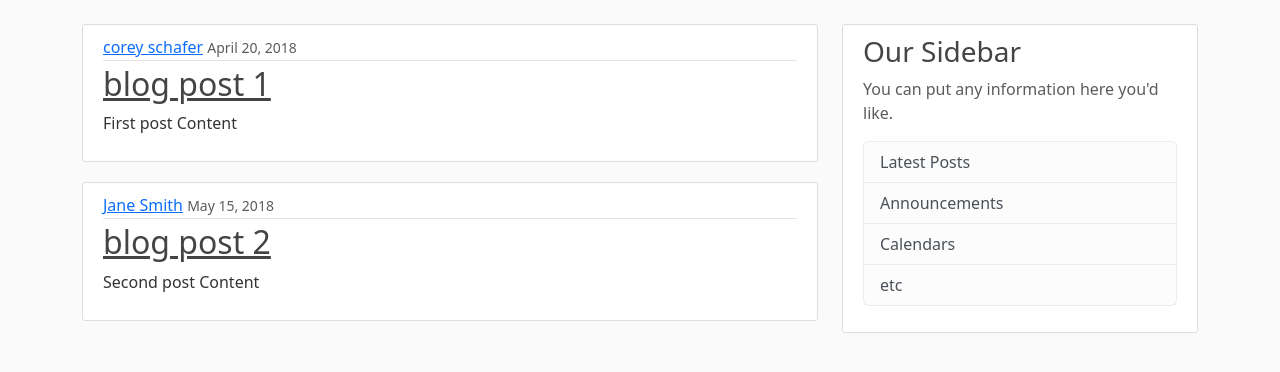
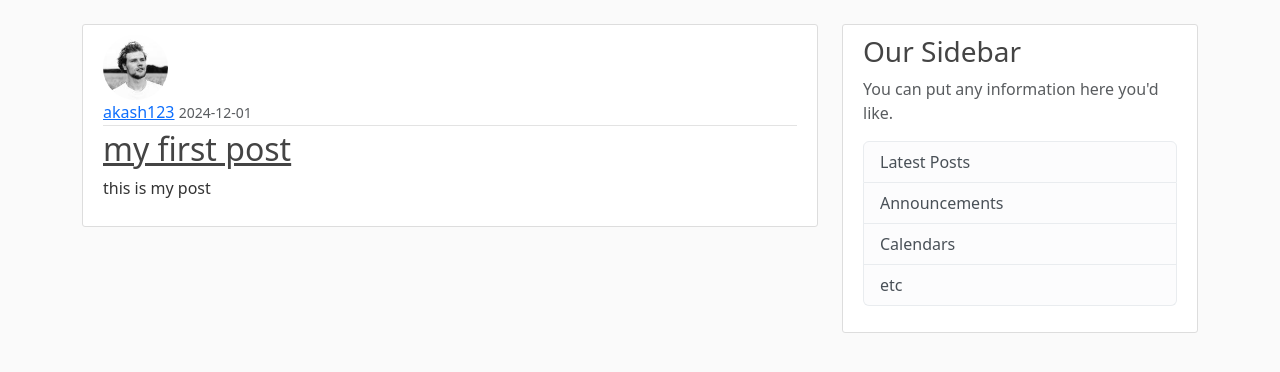
Before and after one commit to GAGGZ1/Flask-Blog, a Flask app: page / in a window 1280 px wide. Shown: the part 56-428 px from the top of the page. Run offline with Flask 3, Linux system fonts and the light colour scheme.

Commit message:
Added Feature- Create, Update, and Delete Posts

```diff
--- a/Flask_Blog/flaskblog/routes.py
+++ b/Flask_Blog/flaskblog/routes.py
@@ -6,24 +6,11 @@ from flaskblog.forms import RegistrationForm,LoginForm,UpdateAccountForm, PostFo
 from flaskblog.models import User,Post
 from flaskblog import app,db,bcrypt
 from flask_login import  login_user,current_user,logout_user, login_required
-posts=[
-    {
-        'author':'corey schafer',
-        'title':'blog post 1',
-        'content':'First post Content',
-        'date_posted':'April 20, 2018'
-    },
-    {
-        'author':'Jane Smith',
-        'title':'blog post 2',
-        'content':'Second post Content',
-        'date_posted':'May 15, 2018'
-    }
-]
 
 @app.route("/")
 @app.route("/home")
 def home():
+    posts=Post.query.all()
     return render_template('home.html',posts=posts)
 
 
@@ -116,6 +103,9 @@ def account():
 def new_post():
     form=PostForm()
     if form.validate_on_submit():
+        post=Post(title=form.title.data,content=form.content.data,author=current_user)
+        db.session.add(post)
+        db.session.commit()
         flash('Your Post has been created!','success')
         return redirect(url_for('home'))
     return render_template('create_post.html', title='New Post',form=form)
--- a/Flask_Blog/flaskblog/templates/home.html
+++ b/Flask_Blog/flaskblog/templates/home.html
@@ -2,10 +2,11 @@
 {% block content %}
   {% for post in posts %}
   <article class="media content-section">
+    <img class="rounded-circle article-img" src="{{url_for('static',filename='profile_pics/' + post.author.image_file)}}" alt="">
     <div class="media-body">
       <div class="article-metadata">
-        <a class="mr-2" href="#">{{ post.author }}</a>
-        <small class="text-muted">{{ post.date_posted }}</small>
+        <a class="mr-2" href="#">{{ post.author.username }}</a>
+        <small class="text-muted">{{ post.date_posted.strftime('%Y-%m-%d') }}</small>
       </div>
       <h2><a class="article-title" href="#">{{ post.title }}</a></h2>
       <p class="article-content">{{ post.content }}</p>
```
Also changed, not shown: Flask_Blog/instance/site.db.
